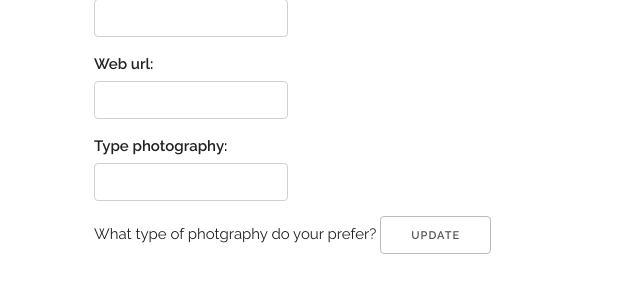
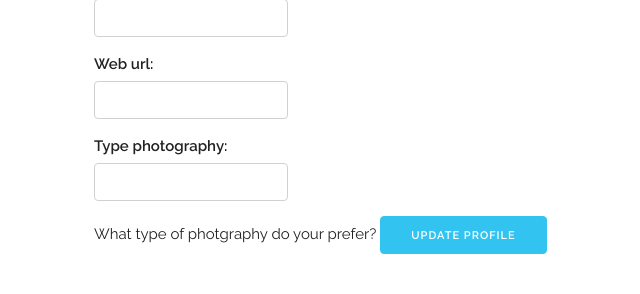
Before and after one commit to jesseklein406/django-imager, a Django app: template imagersite/imager_profile/templates/imager_profile/profile_edit.html in a window 1280 px wide. Shown: the part 634-928 px from the top of the page, without its empty margins (66-706 px from the left). Run offline with Django 3.2, Linux system fonts and the light colour scheme; the template is opened without the code that fills it: values that come from a table or form of the project are taken from there, others are empty; some libraries are stand-ins or nearby versions.

Commit message:
Update profile edit button

```diff
--- a/imagersite/imager_profile/templates/imager_profile/profile_detail.html
+++ b/imagersite/imager_profile/templates/imager_profile/profile_detail.html
@@ -1,7 +1,6 @@
 {% extends "base.html" %}
 
 {% block nav_li %}
-<li><a href="{% url 'profile:edit' %}">Edit Profile</a></li>
 <li><a href="{% url 'library' %}">Library</a></li>
 {% endblock %}
 
@@ -22,5 +21,6 @@
       <li>Number of albums: {{ user.albums.count }}</li>
     </ul>
   </div>
+  <a href="{% url 'profile:edit' %}"><button class="button-primary">Edit Profile</button></a>
   {% endif %}
 {% endblock %}
--- a/imagersite/imager_profile/templates/imager_profile/profile_edit.html
+++ b/imagersite/imager_profile/templates/imager_profile/profile_edit.html
@@ -9,6 +9,6 @@
 <form action="" method="post">{% csrf_token %}
   {{ user_form }}
   {{ profile_form }}
-  <input type="submit" value="Update" />
+  <input type="submit" value="Update Profile" class="button-primary"/>
 </form>
 {% endblock %}
```
